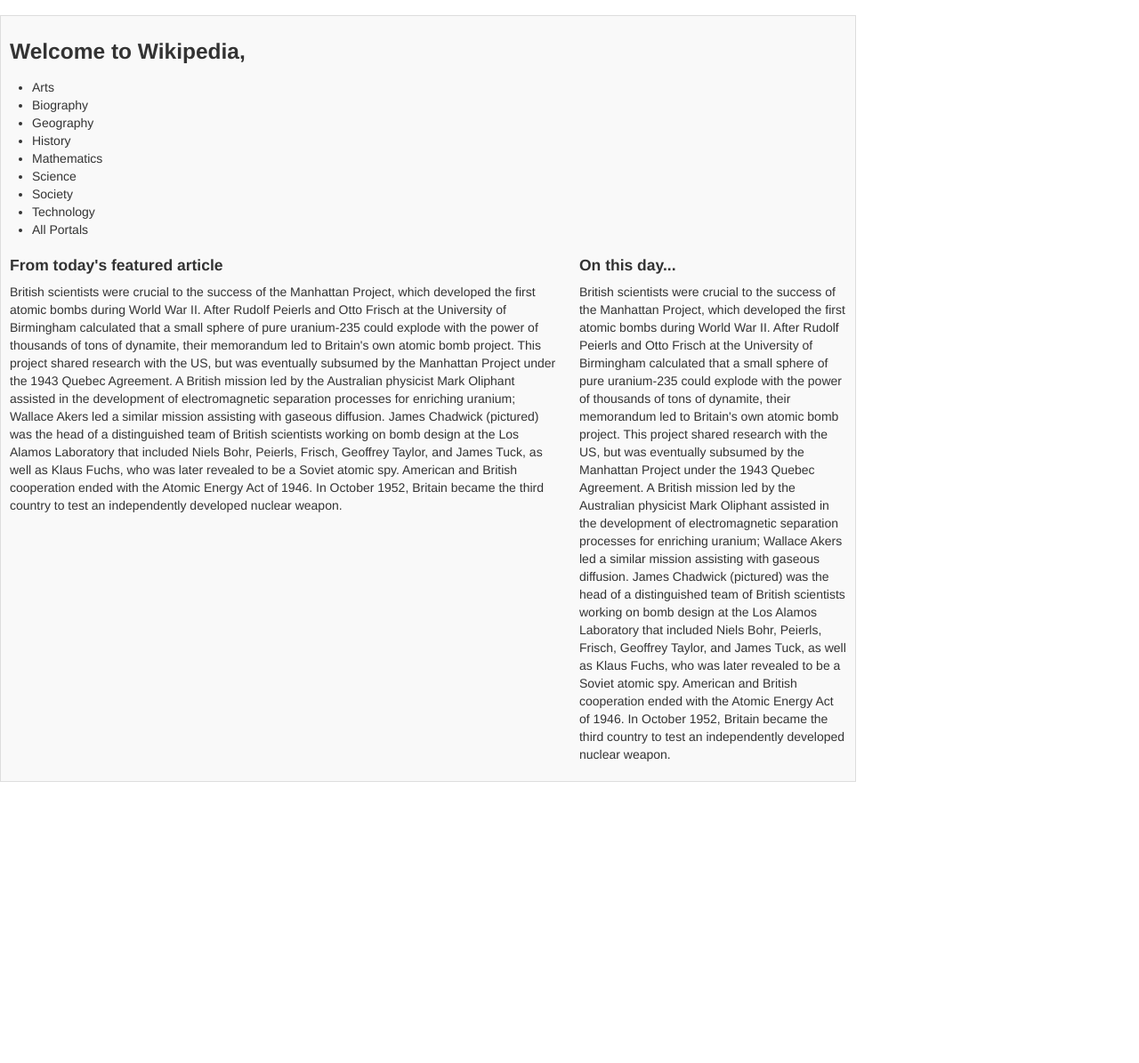
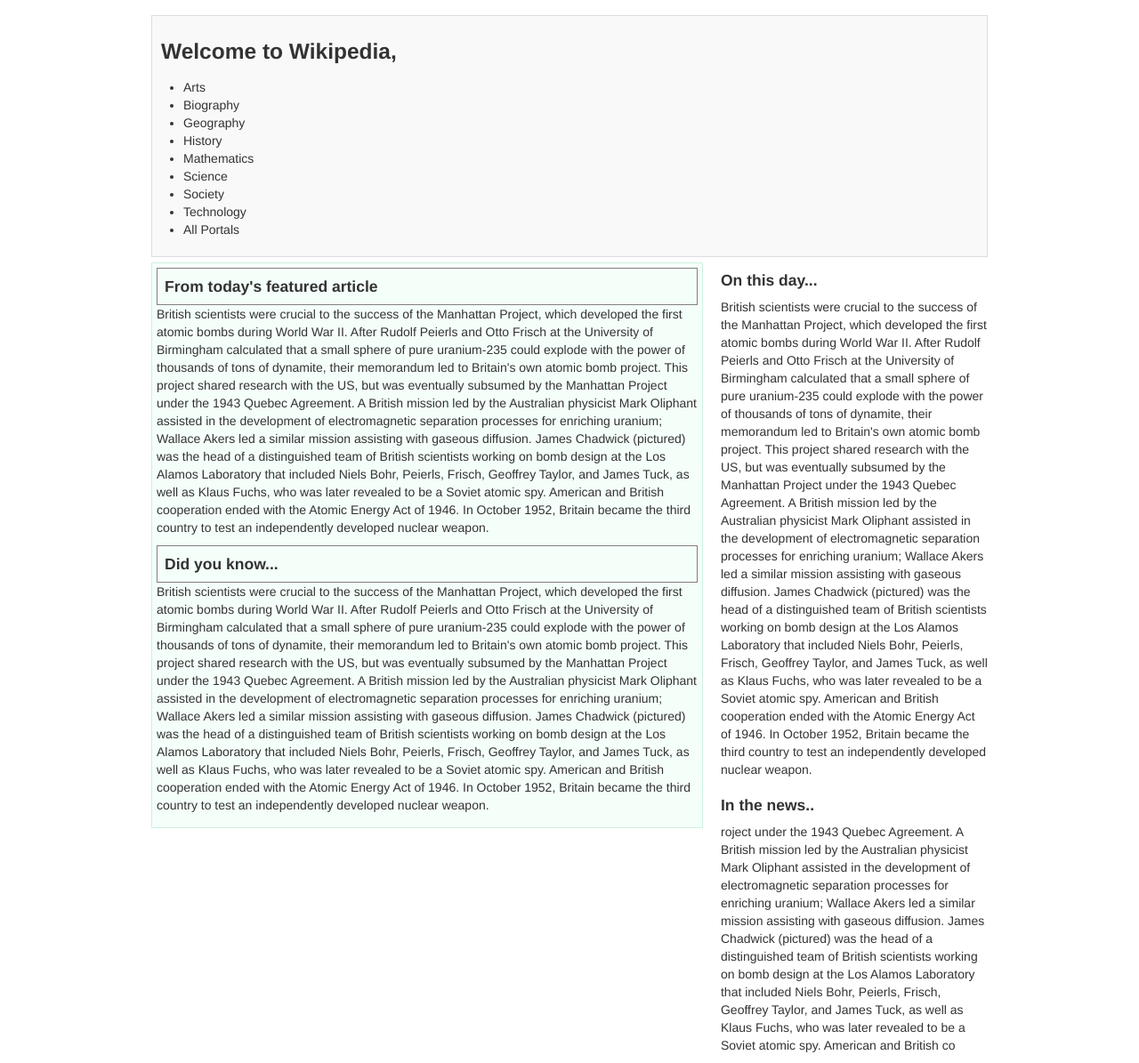
Before and after one commit to amigdol1/bootstrap_wiki, a plain HTML site: page index.html in a window 1280 px wide. Shown: the whole page at 89% size. Before the commit the page ends 885 px from the top, so only its background shows below. Drawn offline with Linux system fonts and the light colour scheme.

Commit message:
formatted for 8 and 4 grid

```diff
--- a/CSS/stylesheet.css
+++ b/CSS/stylesheet.css
@@ -1,6 +1,19 @@
-.container {
+.introbox {
   border: 1px solid #ddd;
   background: #f9f9f9;
   margin: 1.2em 0 6px 0;
   padding: 10px;
 }
+
+.row-fluid .span8 .span12 {
+  border: 1px solid grey;
+  background: #f5fffa;
+  padding-left: 8px
+  ;
+}
+
+.row-fluid .span8  {
+  border: 1px solid #cef2e0;
+  background: #f5fffa;
+  padding: 5px;
+}
--- a/index.html
+++ b/index.html
@@ -10,6 +10,8 @@
 
   <body>
     <div class="container">
+
+      <div class="introbox">
         <h3>Welcome to Wikipedia,</h3>
           <ul>
             <li>Arts</li>
@@ -22,17 +24,30 @@
             <li>Technology</li>
             <li>All Portals</li>
           </ul>
+      </div>
 
   <div class="row-fluid">
         <div class="span8">
           <div class="span12"><h4>From today's featured article</h4></div>
             <p>British scientists were crucial to the success of the Manhattan Project, which developed the first atomic bombs during World War II. After Rudolf Peierls and Otto Frisch at the University of Birmingham calculated that a small sphere of pure uranium-235 could explode with the power of thousands of tons of dynamite, their memorandum led to Britain's own atomic bomb project. This project shared research with the US, but was eventually subsumed by the Manhattan Project under the 1943 Quebec Agreement. A British mission led by the Australian physicist Mark Oliphant assisted in the development of electromagnetic separation processes for enriching uranium; Wallace Akers led a similar mission assisting with gaseous diffusion. James Chadwick (pictured) was the head of a distinguished team of British scientists working on bomb design at the Los Alamos Laboratory that included Niels Bohr, Peierls, Frisch, Geoffrey Taylor, and James Tuck, as well as Klaus Fuchs, who was later revealed to be a Soviet atomic spy. American and British cooperation ended with the Atomic Energy Act of 1946. In October 1952, Britain became the third country to test an independently developed nuclear weapon.</p>
+      <div class="row-fluid">
+        <div class="span12"><h4>Did you know...</h4></div>
+
+            <p>British scientists were crucial to the success of the Manhattan Project, which developed the first atomic bombs during World War II. After Rudolf Peierls and Otto Frisch at the University of Birmingham calculated that a small sphere of pure uranium-235 could explode with the power of thousands of tons of dynamite, their memorandum led to Britain's own atomic bomb project. This project shared research with the US, but was eventually subsumed by the Manhattan Project under the 1943 Quebec Agreement. A British mission led by the Australian physicist Mark Oliphant assisted in the development of electromagnetic separation processes for enriching uranium; Wallace Akers led a similar mission assisting with gaseous diffusion. James Chadwick (pictured) was the head of a distinguished team of British scientists working on bomb design at the Los Alamos Laboratory that included Niels Bohr, Peierls, Frisch, Geoffrey Taylor, and James Tuck, as well as Klaus Fuchs, who was later revealed to be a Soviet atomic spy. American and British cooperation ended with the Atomic Energy Act of 1946. In October 1952, Britain became the third country to test an independently developed nuclear weapon.</p>
+
+          </div>
         </div>
 
+      <div class="span4">
+          <div class="span12"><h4>On this day...</h4></div>
 
-        <div class="span4">
-          <h4>On this day...</h4>
             <p>British scientists were crucial to the success of the Manhattan Project, which developed the first atomic bombs during World War II. After Rudolf Peierls and Otto Frisch at the University of Birmingham calculated that a small sphere of pure uranium-235 could explode with the power of thousands of tons of dynamite, their memorandum led to Britain's own atomic bomb project. This project shared research with the US, but was eventually subsumed by the Manhattan Project under the 1943 Quebec Agreement. A British mission led by the Australian physicist Mark Oliphant assisted in the development of electromagnetic separation processes for enriching uranium; Wallace Akers led a similar mission assisting with gaseous diffusion. James Chadwick (pictured) was the head of a distinguished team of British scientists working on bomb design at the Los Alamos Laboratory that included Niels Bohr, Peierls, Frisch, Geoffrey Taylor, and James Tuck, as well as Klaus Fuchs, who was later revealed to be a Soviet atomic spy. American and British cooperation ended with the Atomic Energy Act of 1946. In October 1952, Britain became the third country to test an independently developed nuclear weapon.</p>
+        <div class="row-fluid">
+          <div class="span12"><h4>In the news..</h4></div>
+
+            <p>roject under the 1943 Quebec Agreement. A British mission led by the Australian physicist Mark Oliphant assisted in the development of electromagnetic separation processes for enriching uranium; Wallace Akers led a similar mission assisting with gaseous diffusion. James Chadwick (pictured) was the head of a distinguished team of British scientists working on bomb design at the Los Alamos Laboratory that included Niels Bohr, Peierls, Frisch, Geoffrey Taylor, and James Tuck, as well as Klaus Fuchs, who was later revealed to be a Soviet atomic spy. American and British co</p>
+
+          </div>
         </div>
       </div>
     </div>
```
Lines whose indentation alone changed are shown as unchanged.
